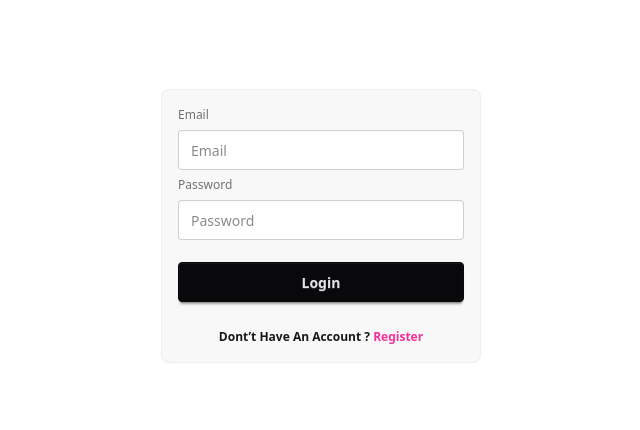
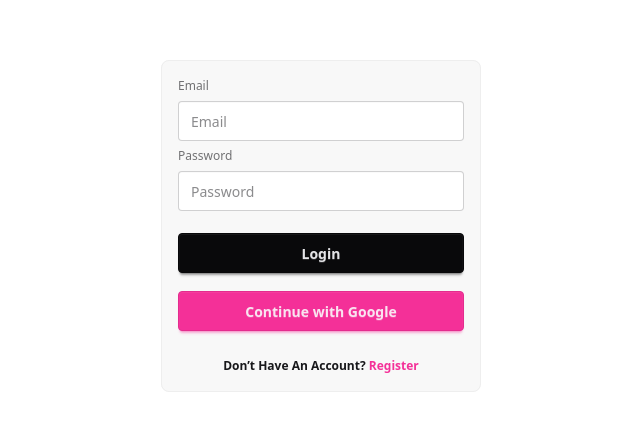
Before and after one commit to ArundhotiKar/assignment-9, a React (Vite) app: page /login in a window 1280 px wide. Shown: the part 206-636 px from the top of the page, without its empty margins (319-959 px from the left). Built offline with nearby package versions, Linux system fonts and the light colour scheme; no server answers.

Commit message:
Continue with Google done

```diff
--- a/src/Layout/HomeLayout.jsx
+++ b/src/Layout/HomeLayout.jsx
@@ -1,10 +1,12 @@
 import React from 'react';
 import Navber from '../component/Navber';
+import { Outlet } from 'react-router-dom';
 
 const HomeLayout = () => {
     return (
         <div>
             <Navber></Navber>
+            <Outlet></Outlet>
         </div>
     );
 };
--- a/src/Provider/AuthProvider.jsx
+++ b/src/Provider/AuthProvider.jsx
@@ -1,6 +1,6 @@
 import React, { createContext, useEffect, useState } from 'react';
 import app from '../Firebase/firebase.config';
-import { getAuth, createUserWithEmailAndPassword, signOut } from "firebase/auth";
+import { getAuth, createUserWithEmailAndPassword, signOut, signInWithEmailAndPassword, signInWithPopup, GoogleAuthProvider } from "firebase/auth";
 
 export const AuthContext = createContext();
 const auth = getAuth(app);
@@ -9,9 +9,9 @@ const createUser = (email, password) => {
     return createUserWithEmailAndPassword(auth, email, password);
 }
 
-const AuthProvider = ({children}) => {
+
+const AuthProvider = ({ children }) => {
     const [user, setUser] = useState(null);
-
     console.log('AuthProvider user:', user);
 
 
@@ -22,21 +22,33 @@ const AuthProvider = ({children}) => {
             setUser(currentUser);
         });
 
-    return () => unsubscribe();
+        return () => unsubscribe();
 
     }, []);
 
     //logout function
     const logOut = () => {
-         return signOut(auth);
+        return signOut(auth);
     }
 
+    //LogIn
+    const logIn = (email, password) => {
+        return signInWithEmailAndPassword(auth, email, password);
+    }
+
+    // Google Sign In
+    const googleProvider = new GoogleAuthProvider();
+    const googleLogin = () => {
+        return signInWithPopup(auth, googleProvider);
+    };
 
     const authData = {
         user,
         setUser,
         createUser,
-        logOut
+        logOut,
+        logIn,
+        googleLogin
     };
 
     return <AuthContext value={authData}>{children}</AuthContext>
--- /dev/null
+++ b/src/component/HomePage.jsx
@@ -0,0 +1,13 @@
+import React from "react";
+
+const HomePage = () => {
+    return (
+        <div className="flex items-center justify-center min-h-screen">
+            <h1 className="text-3xl font-bold">
+                Welcome to the Home Page
+            </h1>
+        </div>
+    );
+};
+
+export default HomePage;
--- a/src/component/LoginPage.jsx
+++ b/src/component/LoginPage.jsx
@@ -1,28 +1,87 @@
 import React, { use } from 'react';
-import { Link } from 'react-router-dom';
+import { Link, useNavigate } from 'react-router-dom';
 import { AuthContext } from '../Provider/AuthProvider';
 
 const LoginPage = () => {
+    const {logIn, googleLogin, setUser} = use(AuthContext);
+
+    const navigate = useNavigate();
+
+    const handleLogin = (e) => {
+        e.preventDefault();
+        const form = e.target;
+        const email = form.email.value;
+        const password = form.password.value;
+        console.log(email, password);
+
+        logIn(email, password)
+        .then(result=>{
+            const loggedUser = result.user;
+            console.log(loggedUser);
+            form.reset();
+            navigate('/');
+        })
+        .catch(error=>{
+            console.log(error.message);
+        })
+    };
+
+    // Google Login Function
+    const handleGoogleLogin = () => {
+        googleLogin()
+            .then(result => {
+                const loggedUser = result.user;
+                setUser(loggedUser);
+                navigate('/');
+            })
+            .catch(error => {
+                console.error(error);
+            });
+    };
+
     return (
-        <div className='flex items-center justify-center min-h-screen'>
+        <form onSubmit={handleLogin} className='flex items-center justify-center min-h-screen'>
             <fieldset className="fieldset bg-base-200 border-base-300 rounded-box w-xs border p-4">
 
                 <label className="label">Email</label>
-                <input type="email" className="input" placeholder="Email" />
+                <input
+                    type="email"
+                    name="email"
+                    className="input"
+                    placeholder="Email"
+                    required
+                />
 
                 <label className="label">Password</label>
-                <input type="password" className="input" placeholder="Password" />
+                <input
+                    type="password"
+                    name="password"
+                    className="input"
+                    placeholder="Password"
+                    required
+                />
 
-                <button className="btn btn-neutral mt-4">Login</button>
+                <button type='submit' className="btn btn-neutral mt-4">
+                    Login
+                </button>
+
+                {/* Google Login */}
+                <button
+                    type="button"
+                    className="btn btn-secondary mt-3 w-full"
+                     onClick={handleGoogleLogin}
+                >
+                    Continue with Google
+                </button>
 
                 <p className="font-semibold text-center pt-5">
-                    Dont’t Have An Account ?{" "}
+                    Don’t Have An Account?{" "}
                     <Link className="text-secondary" to="/register">
                         Register
                     </Link>
                 </p>
             </fieldset>
-        </div>
+        </form>
     );
 };
 
--- a/src/component/RegisterPage.jsx
+++ b/src/component/RegisterPage.jsx
@@ -1,11 +1,12 @@
 import React, { use } from 'react';
-import { Link } from 'react-router-dom';
+import { Link, useNavigate } from 'react-router-dom';
 import { AuthContext } from '../Provider/AuthProvider';
 
 
 const RegisterPage = () => {
 
-    const {createUser, setUser}= use  (AuthContext);
+    const {createUser, setUser, googleLogin}= use  (AuthContext);
+    const navigate = useNavigate();
 
     const handleRegister = (e) => {
         e.preventDefault();
@@ -27,7 +28,22 @@ const RegisterPage = () => {
         .catch(error=>{
             console.log(error.message);
         })
+
+        navigate('/');
     }
+
+    // 🔥 Google Login Function
+    const handleGoogleLogin = () => {
+        googleLogin()
+            .then(result => {
+                const loggedUser = result.user;
+                setUser(loggedUser);
+                navigate('/');
+            })
+            .catch(error => {
+                console.error(error);
+            });
+    };
     return (
 
         <form onSubmit={handleRegister} className="flex items-center justify-center min-h-screen">
@@ -53,7 +69,7 @@ const RegisterPage = () => {
                 <button
                     type="button"
                     className="btn btn-secondary mt-3 w-full"
-                    // onClick={handleGoogleLogin}
+                    onClick={handleGoogleLogin}
                 >
                     Continue with Google
                 </button>
```
Also changed, not shown: src/router/router.jsx (+3 -29 lines).
